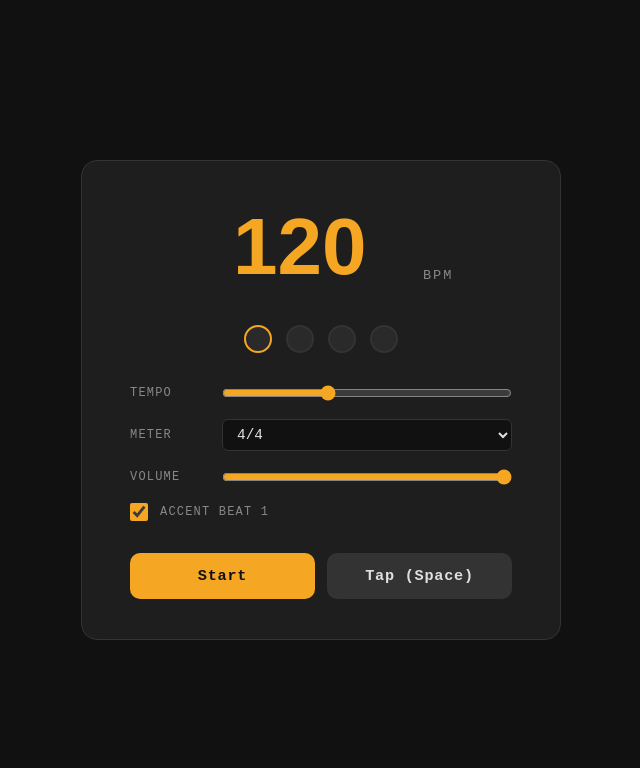
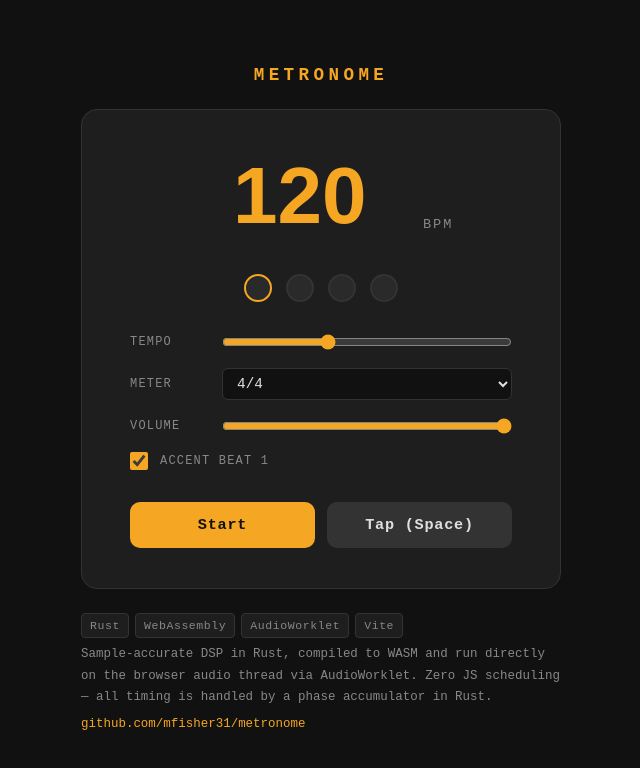
Before and after one commit to mfisher31/metronome, a website built with Vite: page index.html in a window 1280 px wide. Shown: the whole page, without its empty margins (319-959 px from the left). Built offline with nearby package versions, Linux system fonts and the light colour scheme.

Commit message:
feat: enhance layout and add project description in index.html

```diff
--- a/index.html
+++ b/index.html
@@ -25,8 +25,43 @@
       font-family: 'SF Mono', 'Fira Code', monospace;
       min-height: 100dvh;
       display: flex;
+      flex-direction: column;
       align-items: center;
       justify-content: center;
+      gap: 24px;
+      padding: 40px 16px;
+    }
+
+    h1 {
+      font-size: 1.1rem;
+      font-weight: 600;
+      letter-spacing: 0.25em;
+      text-transform: uppercase;
+      color: var(--accent);
+    }
+
+    .about {
+      width: min(480px, 94vw);
+      font-size: 0.78rem;
+      color: var(--muted);
+      line-height: 1.7;
+      display: flex;
+      flex-direction: column;
+      gap: 6px;
+    }
+    .about a {
+      color: var(--accent);
+      text-decoration: none;
+    }
+    .about a:hover { text-decoration: underline; }
+    .stack { display: flex; flex-wrap: wrap; gap: 6px; }
+    .chip {
+      background: var(--surface);
+      border: 1px solid var(--border);
+      border-radius: 4px;
+      padding: 2px 8px;
+      font-size: 0.72rem;
+      letter-spacing: 0.05em;
     }
 
     .card {
@@ -175,6 +210,7 @@
   </style>
 </head>
 <body>
+  <h1>Metronome</h1>
   <div class="card">
 
     <!-- BPM display -->
@@ -226,6 +262,22 @@
 
   </div>
 
+  <div class="about">
+    <div class="stack">
+      <span class="chip">Rust</span>
+      <span class="chip">WebAssembly</span>
+      <span class="chip">AudioWorklet</span>
+      <span class="chip">Vite</span>
+    </div>
+    <span>
+      Sample-accurate DSP in Rust, compiled to WASM and run directly on the browser audio thread via AudioWorklet.
+      Zero JS scheduling — all timing is handled by a phase accumulator in Rust.
+    </span>
+    <span>
+      <a href="https://github.com/mfisher31/metronome" target="_blank" rel="noopener">github.com/mfisher31/metronome</a>
+    </span>
+  </div>
+
   <script type="module" src="/src/main.js"></script>
 </body>
 </html>
```
